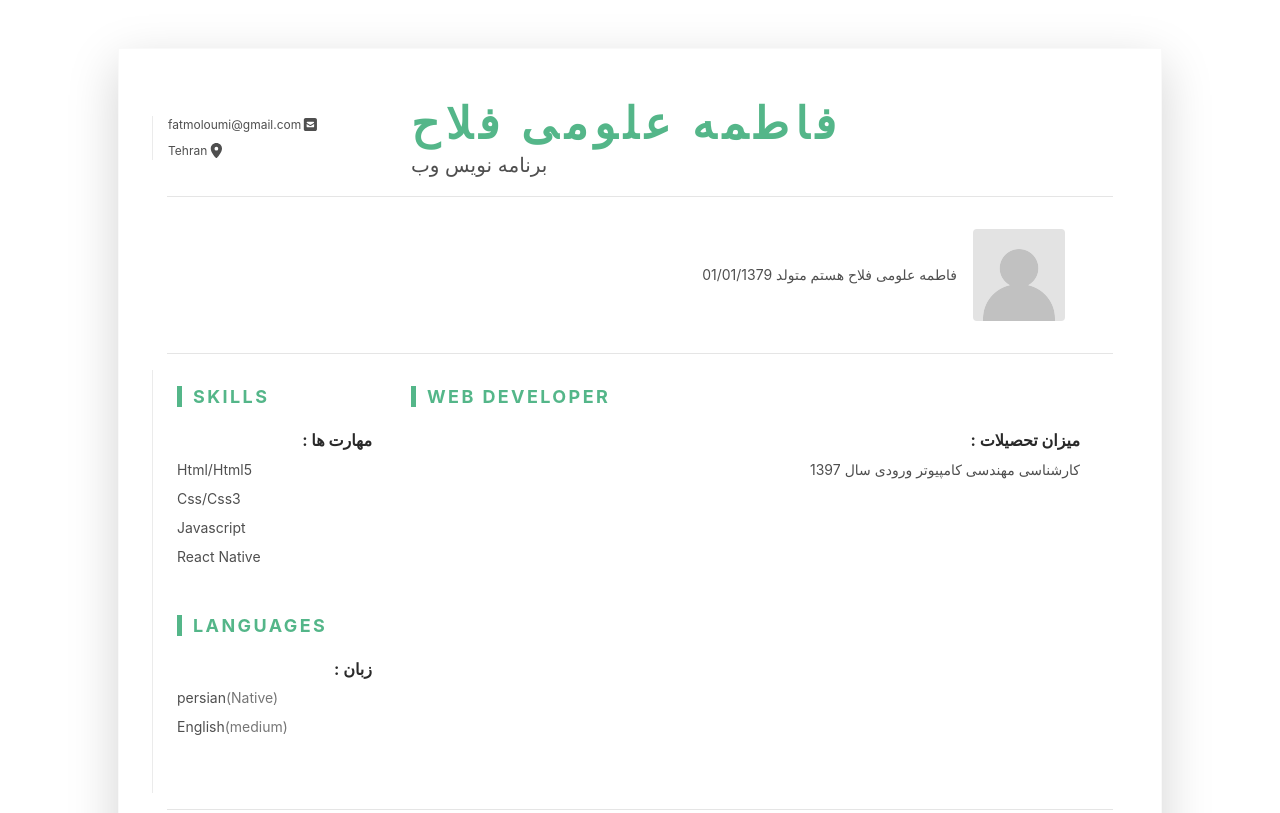
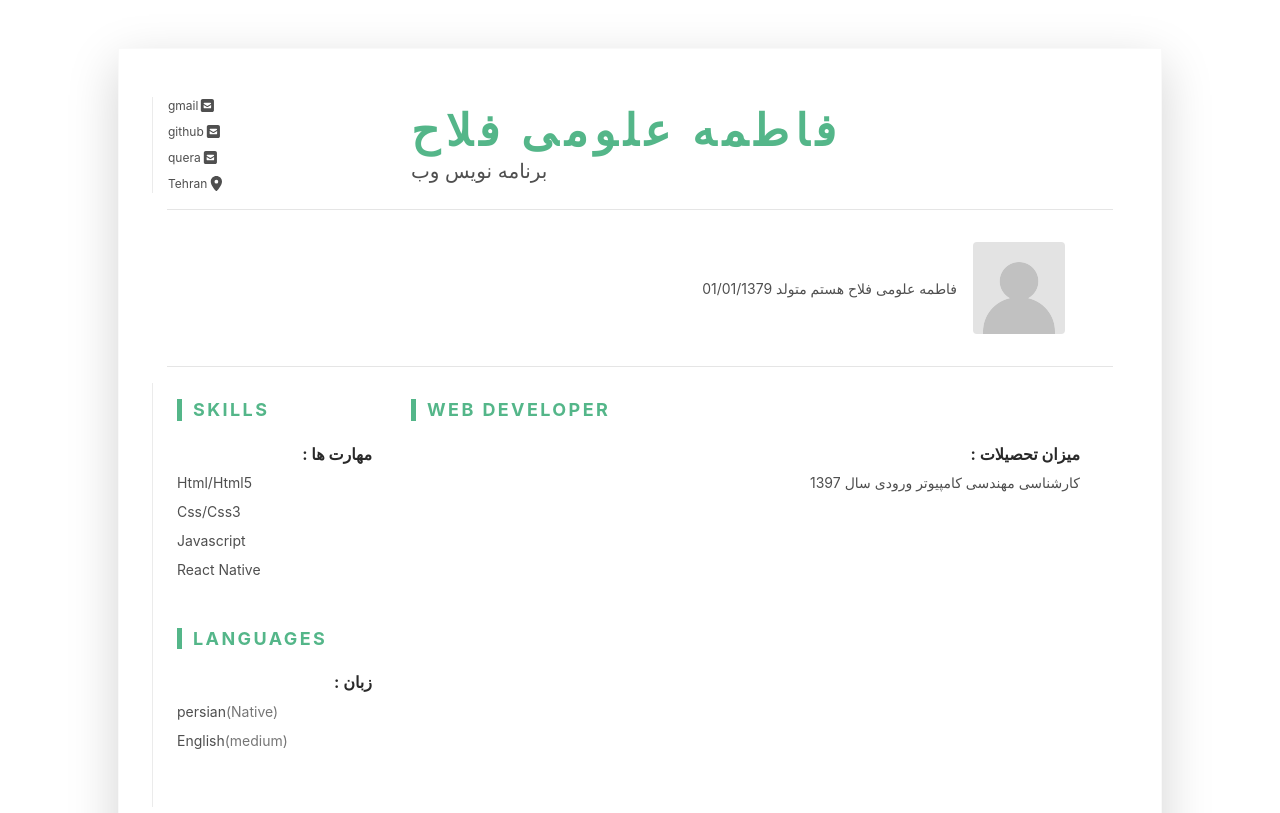
Before and after one commit to fatemeoloumi/repository, a plain HTML site: page index.html in a window 1280 px wide. Shown: the top 813 px of the page. Drawn offline with Linux system fonts and the light colour scheme.

Commit message:
Update index.html

```diff
--- a/index.html
+++ b/index.html
@@ -37,8 +37,9 @@
 						<div class="resume-contact col-12 col-md-6 col-lg-4 col-xl-3">
 							<ul class="list-unstyled mb-0">
 								<!--<li class="mb-2"><i class="fas fa-phone-square fa-fw fa-lg mr-2 "></i><a class="resume-link" href="tel:#"></a></li>-->
-								<li class="mb-2"><i class="fas fa-envelope-square fa-fw fa-lg mr-2"></i><a class="resume-link" href="mailto:#">fatmoloumi@gmail.com</a></li>
-
+								<li class="mb-2"><i class="fas fa-envelope-square fa-fw fa-lg mr-2"></i><a class="resume-link" href="fatmoloumi@gmail.com">gmail</a></li>
+								<li class="mb-2"><i class="fas fa-envelope-square fa-fw fa-lg mr-2"></i><a class="resume-link" href="http://fatemeoloumi.github.io/">github</a></li>
+								<li class="mb-2"><i class="fas fa-envelope-square fa-fw fa-lg mr-2"></i><a class="resume-link" href="http://quera.ir/profile/fateme.8197">quera</a></li>
 								<li class="mb-0"><i class="fas fa-map-marker-alt fa-fw fa-lg mr-2"></i>Tehran</li>
 							</ul>
 						</div><!--//resume-contact-->
```
